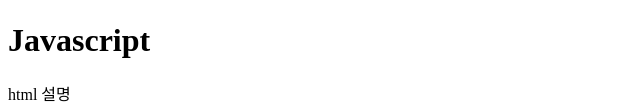
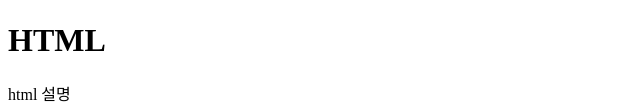
Before and after one commit to enBarea/web1, a plain HTML site: page 3.html in a window 1280 px wide. Shown: the part 572-684 px from the top of the page, without its empty margins (0-640 px from the left). Drawn offline with Linux system fonts and the light colour scheme; a script that the page names is missing.

Commit message:
Update 3.html

```diff
--- a/3.html
+++ b/3.html
@@ -42,7 +42,7 @@
   encrypted-media; gyroscope; picture-in-picture"
    allowfullscreen></iframe>
 </p>
-  <h1>Javascript</h1>
+  <h1>HTML</h1>
   <p>
     html 설명
   </p>
```
